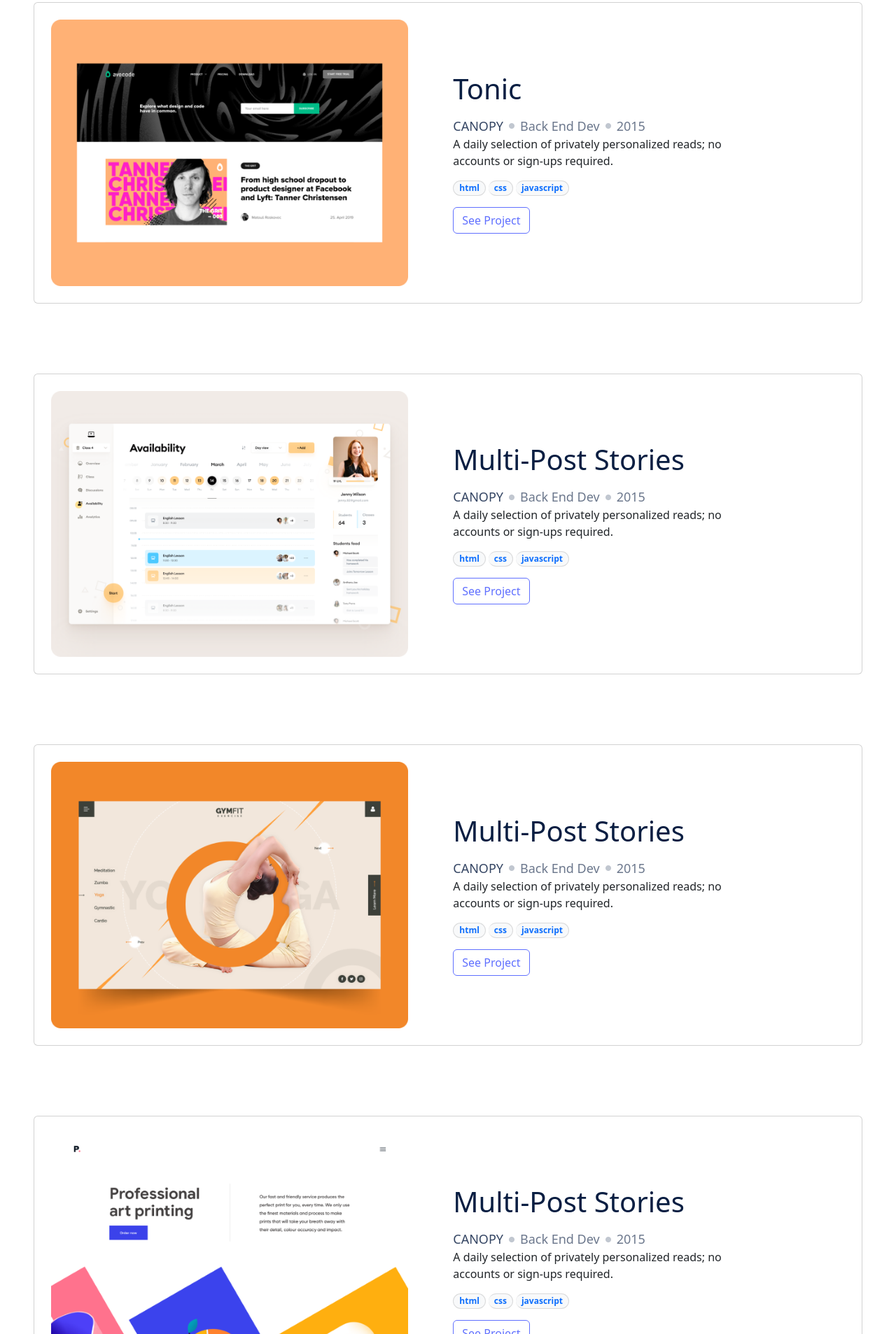
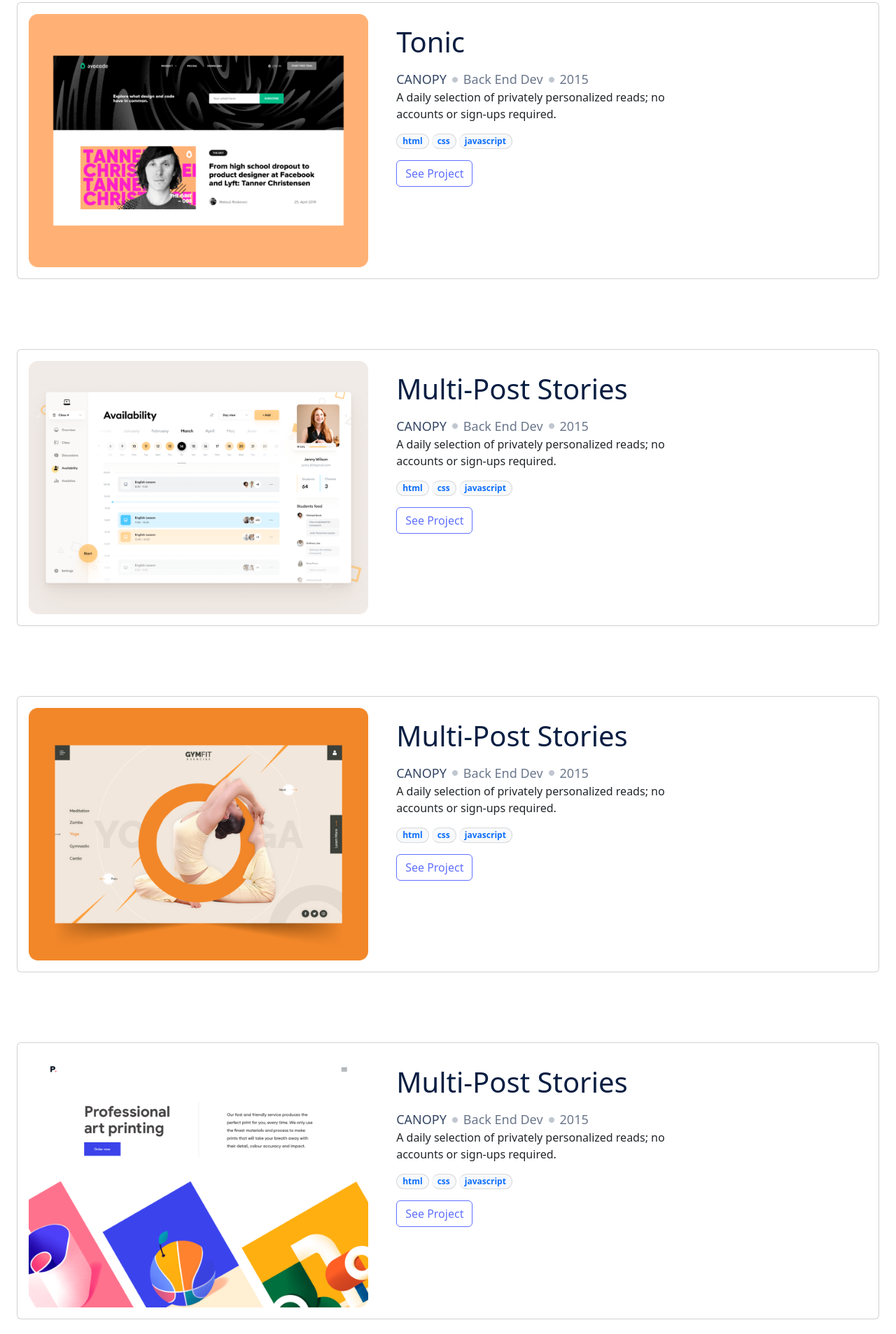
Before and after one commit to SabiMantock/bootstrap_pair_programming, a website: page index.html in a window 1280 px wide. Shown: the part 893-2800 px from the top of the page at 70% size. Drawn offline with nearby package versions, Linux system fonts and the light colour scheme.

Commit message:
Modified responsiveness

```diff
--- a/index.html
+++ b/index.html
@@ -26,24 +26,30 @@
   <body>
     <!-- Header -->
     <nav
-      class="navbar navbar-expand-lg px-5"
+      class="navbar navbar-expand-lg px-3"
       id="navbarId"
       style="background-color: #fff"
     >
       <div class="container-fluid">
         <a class="navbar-brand" href="#scrollspyHeadline" class="logo">
-          <h3 style="color: #6070ff; font-size: 18px">Sabi Mantock</h3>
+          <h3 style="color: #6070ff; font-size: 18px; margin: 0">
+            Sabi Mantock
+          </h3>
         </a>
         <button
-          class="navbar-toggler"
+          class="navbar-toggler m"
           type="button"
           data-bs-toggler="collapse"
           data-bs-target="#navbarSupportedContent"
           aria-controls="navbarSupportedContent"
           aria-expanded="false"
           aria-label="Toggle navigation"
+          style="border: none"
         >
-          <span class="navbar-toggler-icon"></span>
+          <span
+            class="navbar-toggler-icon"
+            style="width: 24px; height: 24px"
+          ></span>
         </button>
         <div class="collapse navbar-collapse" id="navbarSupportedContent">
           <ul class="navbar-nav ms-auto mb-2 mb-lg-0">
@@ -95,7 +101,7 @@
             Glad to see you!
           </h1>
 
-          <p style="width: 60%">
+          <p>
             I’m a software developer! I can help you build a product , feature
             or website Look through some of my work and experience! If you like
             what you see and have a project you need coded, don’t hestiate to
@@ -144,22 +150,18 @@
       </section>
 
       <!--Works Section  -->
-      <section
-        class="d-grid mx-auto px-5"
-        id="scrollspyPortfolio"
-        style="gap: 100px"
-      >
-        <div
-          class="card p-4 mx-auto d-flex flex-row justify-content-between align-items-center gap-5"
-          style="width: 100%"
-        >
+      <section class="d-grid px-4" id="scrollspyPortfolio" style="gap: 100px">
+        <div class="card p-3">
+          <div class="row">
+            <div class="col-md-5">
               <img
                 src="images/cardImg1.png"
-            class="card-img-top"
+                class="img-fluid rounded-start"
                 alt="project image"
-            style="width: 45%"
               />
+            </div>
 
+            <div class="col-md-6">
               <div class="card-body">
                 <h3
                   class="card-title m-0 text-capitalize"
@@ -180,7 +182,10 @@
                     alt=""
                     style="width: 8px"
                   />
-              <p class="card-text m-0" style="font-size: 18px; color: #6b778c">
+                  <p
+                    class="card-text m-0"
+                    style="font-size: 18px; color: #6b778c"
+                  >
                     Back End Dev
                   </p>
                   <img
@@ -189,95 +194,17 @@
                     alt=""
                     style="width: 8px"
                   />
-              <p class="card-text m-0" style="font-size: 18px; color: #6b778c">
+                  <p
+                    class="card-text m-0"
+                    style="font-size: 18px; color: #6b778c"
+                  >
                     2015
                   </p>
                 </div>
 
                 <p class="card-text" style="width: 81%">
-              A daily selection of privately personalized reads; no accounts or
-              sign-ups required.
-            </p>
-
-            <ul class="list-group list-group-horizontal gap-1 mb-3">
-              <li
-                class="list-group-item px-2 py-1 badge rounded-pill bg-light text-primary"
-              >
-                html
-              </li>
-              <li
-              class="list-group-item px-2 py-1 badge rounded-pill bg-light text-primary"
-              >
-                css
-              </li>
-              <li
-              class="list-group-item px-2 py-1 badge rounded-pill bg-light text-primary"
-              >
-                javascript
-              </li>
-            </ul>
-
-            <a
-              href="#"
-              class="btn btn-primary"
-              style="
-                background-color: #fff;
-                color: #6070ff;
-                border: 1px solid #6070ff;
-                font-weight: 500;
-              " data-bs-toggle="modal" data-bs-target="#exampleModal">
-              See Project</a>
-          </div>
-        </div>
-
-        <div
-          class="card p-4 mx-auto d-flex flex-row justify-content-between align-items-center gap-5"
-          style="width: 100%"
-        >
-          <img
-            src="images/cardImg2.png"
-            class="card-img-top"
-            alt="project image"
-            style="width: 45%"
-          />
-
-          <div class="card-body">
-            <h3
-              class="card-title m-0 text-capitalize"
-              style="font-size: 40px; color: #091e42"
-            >
-              Multi-Post Stories
-            </h3>
-            <div class="d-flex align-items-center gap-2 mt-3">
-              <p
-                class="card-text m-0 text-uppercase"
-                style="font-size: 18px; color: #344563; font-weight: 500"
-              >
-                canopy
-              </p>
-              <img
-                class="img-fluid"
-                src="images/dot.png"
-                alt=""
-                style="width: 8px"
-              />
-              <p class="card-text m-0" style="font-size: 18px; color: #6b778c">
-                Back End Dev
-              </p>
-              <img
-                class="img-fluid"
-                src="images/dot.png"
-                alt=""
-                style="width: 8px"
-              />
-              <p class="card-text m-0" style="font-size: 18px; color: #6b778c">
-                2015
-              </p>
-            </div>
-
-            <p class="card-text" style="width: 81%">
-              A daily selection of privately personalized reads; no accounts or
-              sign-ups required.
+                  A daily selection of privately personalized reads; no accounts
+                  or sign-ups required.
                 </p>
 
                 <ul class="list-group list-group-horizontal gap-1 mb-3">
@@ -307,22 +234,27 @@
                     border: 1px solid #6070ff;
                     font-weight: 500;
                   "
-              >See Project</a
+                  data-bs-toggle="modal"
+                  data-bs-target="#exampleModal"
+                >
+                  See Project</a
                 >
               </div>
             </div>
+          </div>
+        </div>
 
-        <div
-          class="card p-4 mx-auto d-flex flex-row justify-content-between align-items-center gap-5"
-          style="width: 100%"
-        >
+        <div class="card p-3">
+          <div class="row">
+            <div class="col-md-5">
               <img
-            src="images/cardImg3.png"
-            class="card-img-top"
+                src="images/cardImg2.png"
+                class="img-fluid rounded-start"
                 alt="project image"
-            style="width: 45%"
               />
+            </div>
 
+            <div class="col-md-6">
               <div class="card-body">
                 <h3
                   class="card-title m-0 text-capitalize"
@@ -343,7 +275,10 @@
                     alt=""
                     style="width: 8px"
                   />
-              <p class="card-text m-0" style="font-size: 18px; color: #6b778c">
+                  <p
+                    class="card-text m-0"
+                    style="font-size: 18px; color: #6b778c"
+                  >
                     Back End Dev
                   </p>
                   <img
@@ -352,14 +287,17 @@
                     alt=""
                     style="width: 8px"
                   />
-              <p class="card-text m-0" style="font-size: 18px; color: #6b778c">
+                  <p
+                    class="card-text m-0"
+                    style="font-size: 18px; color: #6b778c"
+                  >
                     2015
                   </p>
                 </div>
 
                 <p class="card-text" style="width: 81%">
-              A daily selection of privately personalized reads; no accounts or
-              sign-ups required.
+                  A daily selection of privately personalized reads; no accounts
+                  or sign-ups required.
                 </p>
 
                 <ul class="list-group list-group-horizontal gap-1 mb-3">
@@ -387,24 +325,29 @@
                     background-color: #fff;
                     color: #6070ff;
                     border: 1px solid #6070ff;
-
                     font-weight: 500;
                   "
-              >See Project</a
+                  data-bs-toggle="modal"
+                  data-bs-target="#exampleModal"
+                >
+                  See Project</a
                 >
               </div>
             </div>
-        <div
-          class="card p-4 mx-auto d-flex flex-row justify-content-between align-items-center gap-5"
-          style="width: 100%"
-        >
+          </div>
+        </div>
+
+        <div class="card p-3">
+          <div class="row">
+            <div class="col-md-5">
               <img
-            src="images/cardImg4.png"
-            class="card-img-top"
+                src="images/cardImg3.png"
+                class="img-fluid rounded-start"
                 alt="project image"
-            style="width: 45%"
               />
+            </div>
 
+            <div class="col-md-6">
               <div class="card-body">
                 <h3
                   class="card-title m-0 text-capitalize"
@@ -425,7 +368,10 @@
                     alt=""
                     style="width: 8px"
                   />
-              <p class="card-text m-0" style="font-size: 18px; color: #6b778c">
+                  <p
+                    class="card-text m-0"
+                    style="font-size: 18px; color: #6b778c"
+                  >
                     Back End Dev
                   </p>
                   <img
@@ -434,14 +380,17 @@
                     alt=""
                     style="width: 8px"
                   />
-              <p class="card-text m-0" style="font-size: 18px; color: #6b778c">
+                  <p
+                    class="card-text m-0"
+                    style="font-size: 18px; color: #6b778c"
+                  >
                     2015
                   </p>
                 </div>
 
                 <p class="card-text" style="width: 81%">
-              A daily selection of privately personalized reads; no accounts or
-              sign-ups required.
+                  A daily selection of privately personalized reads; no accounts
+                  or sign-ups required.
                 </p>
 
                 <ul class="list-group list-group-horizontal gap-1 mb-3">
@@ -469,18 +418,115 @@
                     background-color: #fff;
                     color: #6070ff;
                     border: 1px solid #6070ff;
-
                     font-weight: 500;
                   "
-              >See Project</a
+                  data-bs-toggle="modal"
+                  data-bs-target="#exampleModal"
                 >
+                  See Project</a
+                >
+              </div>
+            </div>
+          </div>
+        </div>
+
+        <div class="card p-3">
+          <div class="row">
+            <div class="col-md-5">
+              <img
+                src="images/cardImg4.png"
+                class="img-fluid rounded-start"
+                alt="project image"
+              />
+            </div>
+
+            <div class="col-md-6">
+              <div class="card-body">
+                <h3
+                  class="card-title m-0 text-capitalize"
+                  style="font-size: 40px; color: #091e42"
+                >
+                  Multi-Post Stories
+                </h3>
+                <div class="d-flex align-items-center gap-2 mt-3">
+                  <p
+                    class="card-text m-0 text-uppercase"
+                    style="font-size: 18px; color: #344563; font-weight: 500"
+                  >
+                    canopy
+                  </p>
+                  <img
+                    class="img-fluid"
+                    src="images/dot.png"
+                    alt=""
+                    style="width: 8px"
+                  />
+                  <p
+                    class="card-text m-0"
+                    style="font-size: 18px; color: #6b778c"
+                  >
+                    Back End Dev
+                  </p>
+                  <img
+                    class="img-fluid"
+                    src="images/dot.png"
+                    alt=""
+                    style="width: 8px"
+                  />
+                  <p
+                    class="card-text m-0"
+                    style="font-size: 18px; color: #6b778c"
+                  >
+                    2015
+                  </p>
+                </div>
+
+                <p class="card-text" style="width: 81%">
+                  A daily selection of privately personalized reads; no accounts
+                  or sign-ups required.
+                </p>
+
+                <ul class="list-group list-group-horizontal gap-1 mb-3">
+                  <li
+                    class="list-group-item px-2 py-1 badge rounded-pill bg-light text-primary"
+                  >
+                    html
+                  </li>
+                  <li
+                    class="list-group-item px-2 py-1 badge rounded-pill bg-light text-primary"
+                  >
+                    css
+                  </li>
+                  <li
+                    class="list-group-item px-2 py-1 badge rounded-pill bg-light text-primary"
+                  >
+                    javascript
+                  </li>
+                </ul>
+
+                <a
+                  href="#"
+                  class="btn btn-primary"
+                  style="
+                    background-color: #fff;
+                    color: #6070ff;
+                    border: 1px solid #6070ff;
+                    font-weight: 500;
+                  "
+                  data-bs-toggle="modal"
+                  data-bs-target="#exampleModal"
+                >
+                  See Project</a
+                >
+              </div>
+            </div>
           </div>
         </div>
       </section>
 
       <!-- About Section -->
 
-      <section class="container  mt-5" id="scrollspyAbout">
+      <section class="container mt-5 px-4" id="scrollspyAbout">
         <div class="row">
           <div class="col">
             <div>
@@ -497,36 +543,38 @@
                 don’t hestiate to contact me.
               </p>
             </div>
-            <div class="social_media"><a href="#" style="text-decoration: none">LET’S CONNECT</a></div>
+            <div class="social_media">
+              <a href="#" style="text-decoration: none">LET’S CONNECT</a>
+            </div>
             <ul class="list-group list-group-horizontal mt-4" id="social_icons">
-              <li class="list-group-item" style="border: none;">
+              <li class="list-group-item" style="border: none">
                 <a href="#">
                   <img src="images/hub.png" alt="git" />
                 </a>
               </li>
-              <li class="list-group-item"  style="border: none;">
+              <li class="list-group-item" style="border: none">
                 <a href="#">
                   <img src="images/linkedin.png" alt="" />
                 </a>
               </li>
-              <li class="list-group-item"  style="border: none;">
+              <li class="list-group-item" style="border: none">
                 <a href="#">
                   <img src="images/peace.png" alt="" />
                 </a>
               </li>
-              <li class="list-group-item"  style="border: none;">
+              <li class="list-group-item" style="border: none">
                 <a href="#">
                   <img src="images/twitter.png" alt="" />
                 </a>
               </li>
-              <li class="list-group-item"  style="border: none;">
+              <li class="list-group-item" style="border: none">
                 <a href="#">
                   <img src="images/m.png" alt="" />
                 </a>
               </li>
             </ul>
             <div class="button-container">
-              <a href="#" class="btn btn-primary mt-3" >Get my resume</a>
+              <a href="#" class="btn btn-primary mt-3">Get my resume</a>
             </div>
           </div>
           <div class="col-7">
@@ -535,22 +583,25 @@
                 <h3>Languages</h3>
                 <div><img src="images/drop.png" alt="" /></div>
               </li>
-              <ul class="d-flex align-items-center gap-5" style="list-style: none;">
+              <ul
+                class="d-flex align-items-center gap-5"
+                style="list-style: none"
+              >
                 <li class="d-flex flex-column align-items-center">
                   <div>
-                    <img style="width: 48px;" src="images/js.png" alt="" />
+                    <img style="width: 48px" src="images/js.png" alt="" />
                   </div>
                   <p>Javascript</p>
                 </li>
                 <li class="d-flex flex-column align-items-center">
                   <div>
-                    <img style="width: 48px;" src="images/html.png" alt="" />
+                    <img style="width: 48px" src="images/html.png" alt="" />
                   </div>
                   <p>HTML`</p>
                 </li>
                 <li class="d-flex flex-column align-items-center">
                   <div>
-                    <img style="width: 48px;" src="images/css.png" alt="" />
+                    <img style="width: 48px" src="images/css.png" alt="" />
                   </div>
                   <p>CSS</p>
                 </li>
@@ -570,10 +621,12 @@
         </div>
       </section>
       <footer class="contact_footer" id="scrollspyContact">
-        <div class="d-flex flex-column text-center align-items-center px-4 mb-3 mt-5">
+        <div
+          class="d-flex flex-column text-center align-items-center px-4 mb-3 mt-5"
+        >
           <h3>Contact me</h3>
 
-          <p style="width: 40%;">
+          <p style="width: 40%">
             If you have an application you are interested in developing, a
             feature that you need built or a project that needs coding. I’d love
             to help with it
@@ -583,7 +636,7 @@
             method="post"
             action="https://formspree.io/f/xknepely"
           >
-            <div class="input_form mb-4" style="width: 600px;">
+            <div class="input_form mb-4" style="width: 600px">
               <input
                 class="form-control"
                 type="text"
@@ -594,7 +647,13 @@
               />
             </div>
             <div class="input_form mb-4">
-              <input type="email" class="form-control " name="email" placeholder="Email" required />
+              <input
+                type="email"
+                class="form-control"
+                name="email"
+                placeholder="Email"
+                required
+              />
             </div>
             <div class="input_form mb-4">
               <textarea
@@ -606,25 +665,45 @@
               ></textarea>
             </div>
             <div class="">
-              <button class="btn btn-primary mt-2" type="submit"> get in touch
+              <button class="btn btn-primary mt-2" type="submit">
+                get in touch
               </button>
             </div>
           </form>
         </div>
       </footer>
-      <div class="modal fade" id="exampleModal" tabindex="-1" aria-labelledby="exampleModalLabel" aria-hidden="true">
+      <div
+        class="modal fade"
+        id="exampleModal"
+        tabindex="-1"
+        aria-labelledby="exampleModalLabel"
+        aria-hidden="true"
+      >
         <div class="modal-dialog">
           <div class="modal-content">
             <div class="modal-header">
               <h5 class="modal-title" id="exampleModalLabel">Modal title</h5>
-              <button type="button" class="btn-close" data-bs-dismiss="modal" aria-label="Close"></button>
+              <button
+                type="button"
+                class="btn-close"
+                data-bs-dismiss="modal"
+                aria-label="Close"
+              ></button>
             </div>
             <div class="modal-body">
-              <p> you've reached it</p>
+              <p>you've reached it</p>
             </div>
             <div class="modal-footer">
-              <button type="button" class="btn btn-secondary" data-bs-dismiss="modal">Close</button>
-              <button type="button" class="btn btn-primary">Save changes</button>
+              <button
+                type="button"
+                class="btn btn-secondary"
+                data-bs-dismiss="modal"
+              >
+                Close
+              </button>
+              <button type="button" class="btn btn-primary">
+                Save changes
+              </button>
             </div>
           </div>
         </div>
```
Lines whose indentation alone changed are shown as unchanged.
